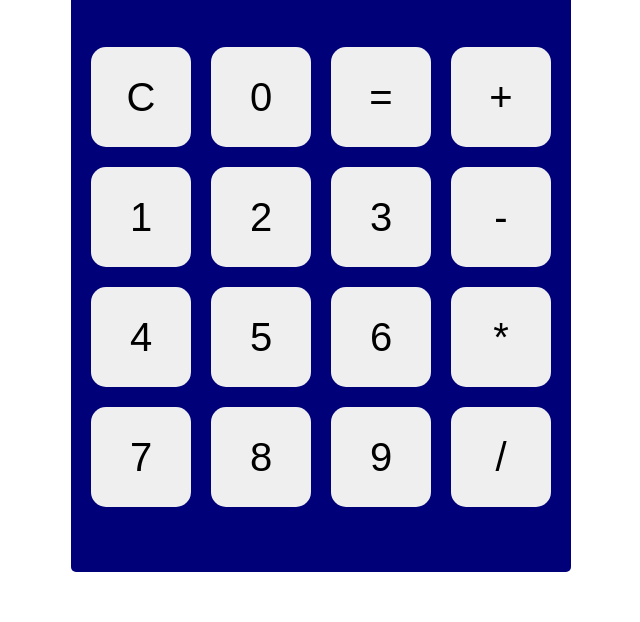
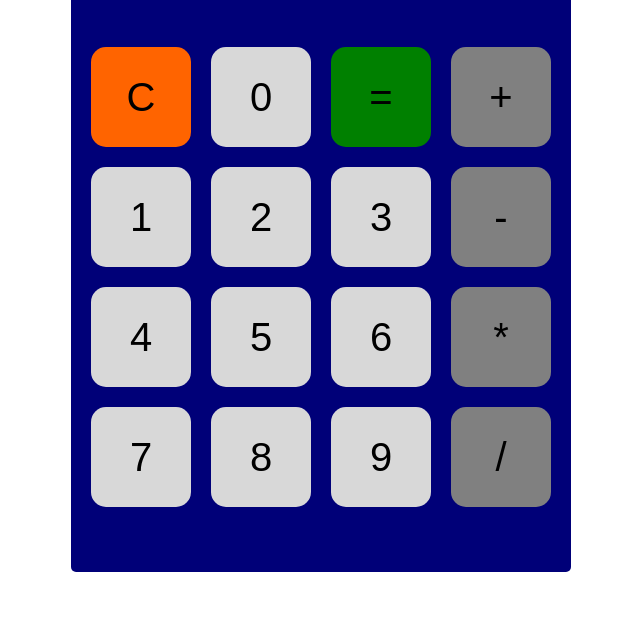
Before and after one commit to Nargroth108/calculator, a plain HTML site: page index.html in a window 1280 px wide. Shown: the part 228-850 px from the top of the page, without its empty margins (319-959 px from the left). Drawn offline with Linux system fonts and the light colour scheme.

Commit message:
Add classes to buttons and color them

```diff
--- a/index.html
+++ b/index.html
@@ -10,22 +10,22 @@
     <div class="container">
         <div class="calculator-display">1234567890</div>
         <div class="btn-container">
-            <button>C</button>
-            <button>0</button>
-            <button>=</button>
-            <button>+</button>
-            <button>1</button>
-            <button>2</button>
-            <button>3</button>
-            <button>-</button>
-            <button>4</button>
-            <button>5</button>
-            <button>6</button>
-            <button>*</button>
-            <button>7</button>
-            <button>8</button>
-            <button>9</button>
-            <button>/</button>
+            <button class="C">C</button>
+            <button class="number">0</button>
+            <button class="E">=</button>
+            <button class="operation">+</button>
+            <button class="number">1</button>
+            <button class="number">2</button>
+            <button class="number">3</button>
+            <button class="operation">-</button>
+            <button class="number">4</button>
+            <button class="number">5</button>
+            <button class="number">6</button>
+            <button class="operation">*</button>
+            <button class="number">7</button>
+            <button class="number">8</button>
+            <button class="number">9</button>
+            <button class="operation">/</button>
         </div>
     </div>
 </body>
--- a/style.css
+++ b/style.css
@@ -11,7 +11,7 @@
 .calculator-display {
     margin: 0 25px;
     box-sizing: border-box;
-    background-color: grey;
+    background-color: rgb(0, 0, 0);
     color: white;
     height: 150px;
     font-size: 60px;
@@ -36,3 +36,19 @@ button {
     border-radius: 15px;
     border: 0px black;
 }
+
+.C {
+    background-color: rgb(255, 100, 0);
+}
+
+.number {
+    background-color: rgb(216, 216, 216);
+}
+
+.E {
+    background-color: green;
+}
+
+.operation {
+    background-color: grey;
+}
```
